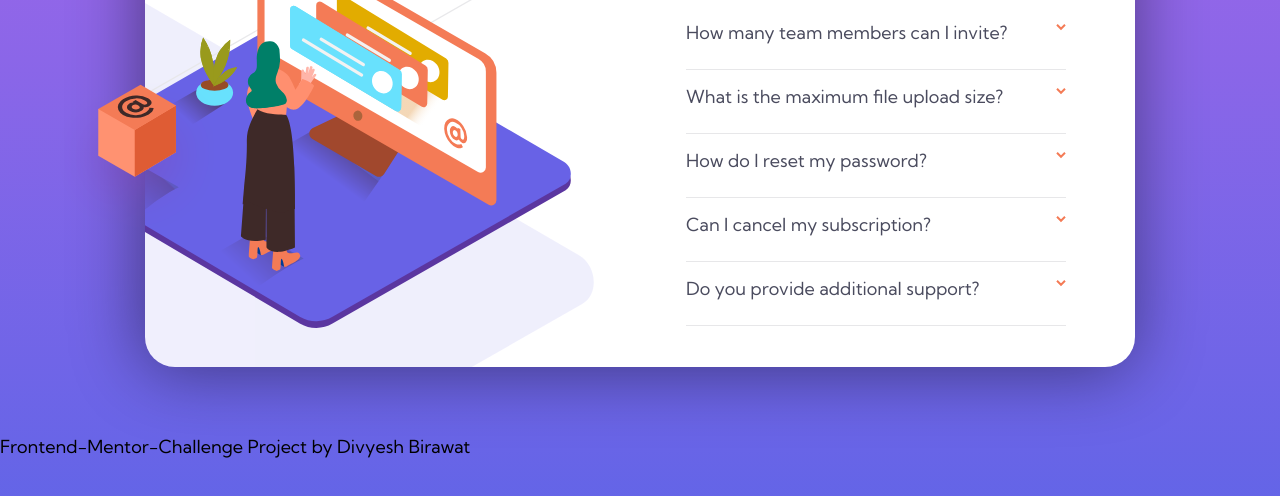
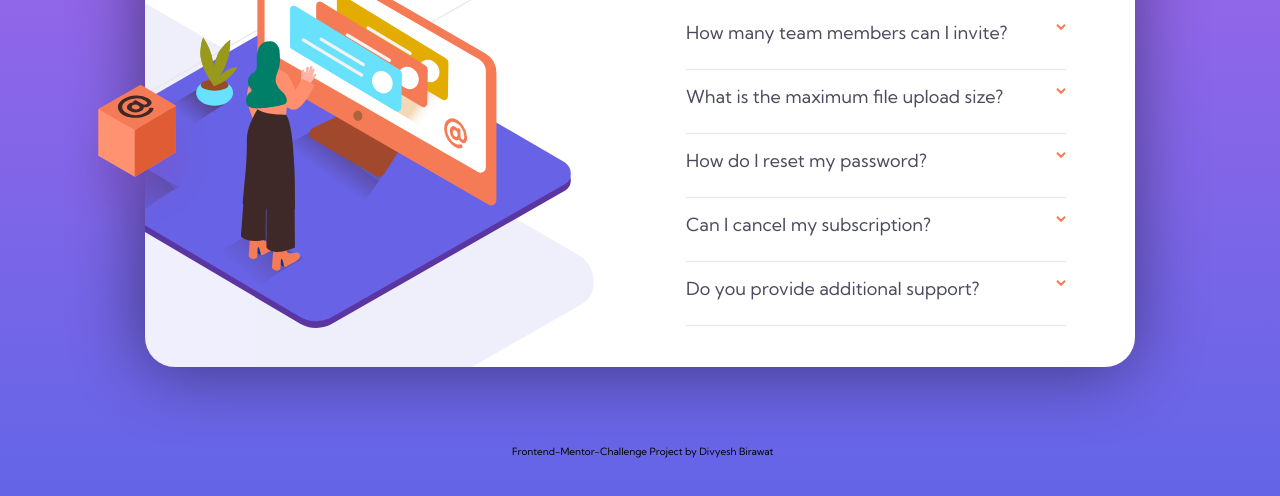
Before and after one commit to geekydv/Frontend-Mentor-Accordion, a plain HTML site: page index.html in a window 1280 px wide. Shown: the part 342-838 px from the top of the page. Drawn offline with Linux system fonts and the light colour scheme.

Commit message:
Update large.css

```diff
--- a/styles/large.css
+++ b/styles/large.css
@@ -63,4 +63,6 @@
     display: inline-block;
     margin: auto;
     bottom: 0;
+    font-size: 10px;
+    left:40%;
 }
```
